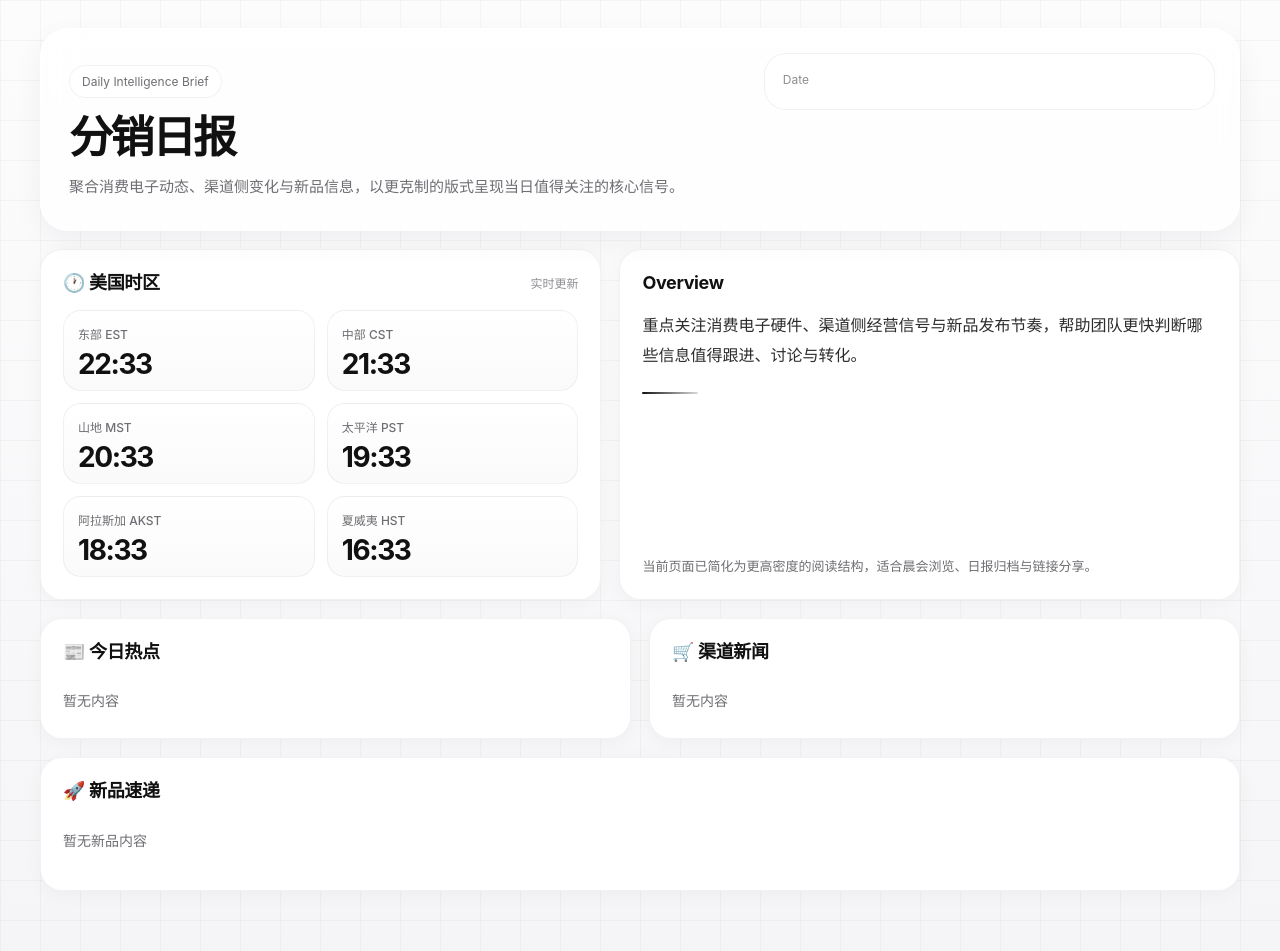
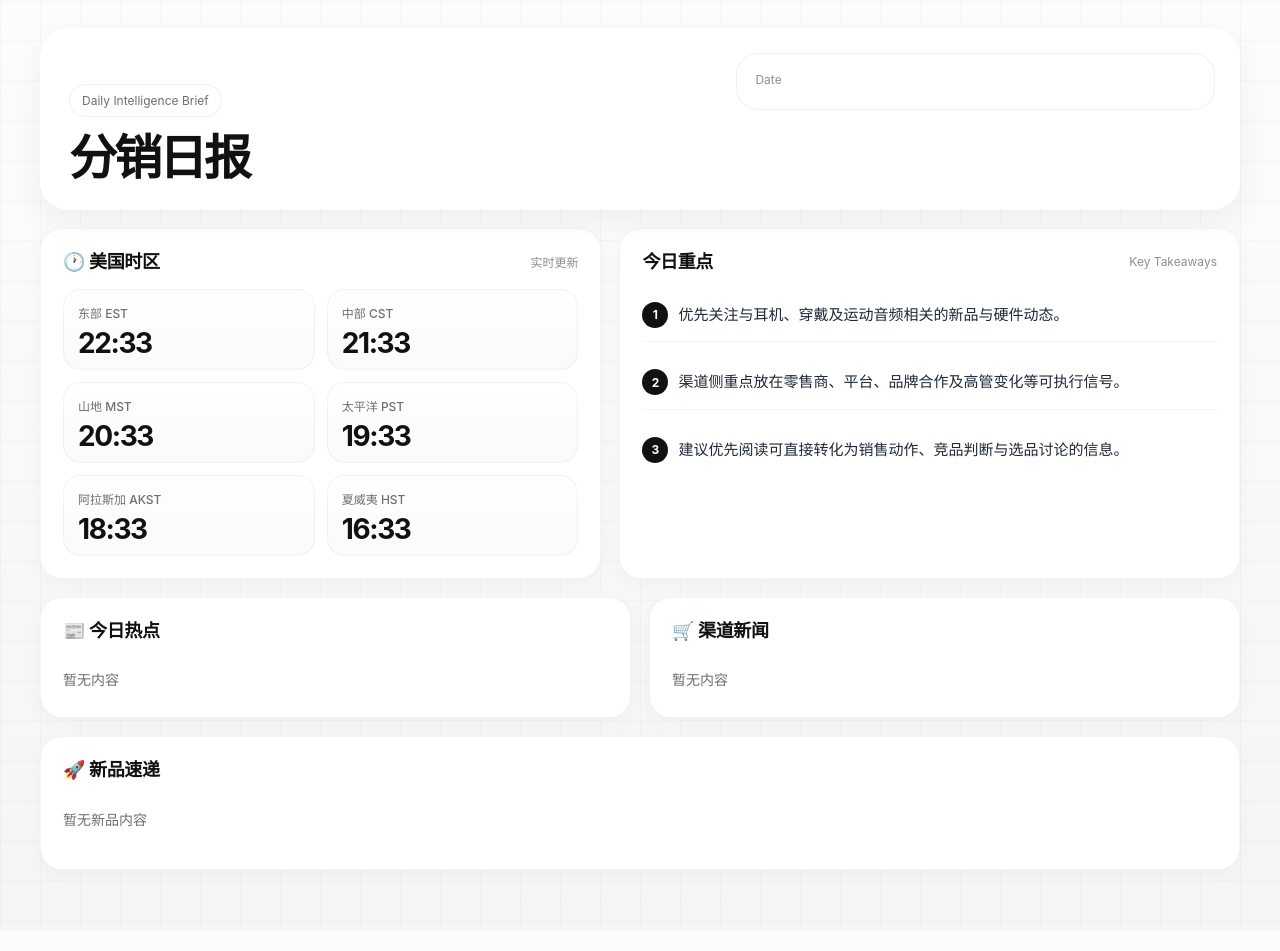
Before and after one commit to iven649/daily-report, a Python web app: template templates/index.html.j2 in a window 1280 px wide. After the commit the page ends 930 px from the top, so only its background shows below. Run offline with Jinja, Linux system fonts and the light colour scheme; the template is opened without the code that fills it, so the values that code supplies are empty.

Commit message:
Update index.html.j2

```diff
--- a/templates/index.html.j2
+++ b/templates/index.html.j2
@@ -7,21 +7,20 @@
   <style>
     :root {
       --bg: #f5f5f7;
-      --bg-2: #fafafa;
-      --card: rgba(255, 255, 255, 0.78);
+      --card: rgba(255, 255, 255, 0.86);
       --card-solid: #ffffff;
       --text: #111111;
       --muted: #6e6e73;
       --muted-2: #8e8e93;
-      --line: rgba(17, 17, 17, 0.08);
-      --line-soft: rgba(17, 17, 17, 0.05);
+      --line: rgba(17, 17, 17, 0.07);
+      --line-soft: rgba(17, 17, 17, 0.045);
       --shadow: 0 10px 30px rgba(15, 23, 42, 0.05);
       --shadow-soft: 0 4px 18px rgba(15, 23, 42, 0.035);
       --radius-2xl: 28px;
       --radius-xl: 22px;
       --radius-lg: 18px;
       --radius-md: 14px;
-      --link: #161616;
+      --link: #171717;
       --link-hover: #4b5563;
       --accent: #111111;
     }
@@ -35,8 +34,8 @@
       padding: 0;
       color: var(--text);
       background:
-        linear-gradient(to right, rgba(17,17,17,0.03) 1px, transparent 1px),
-        linear-gradient(to bottom, rgba(17,17,17,0.03) 1px, transparent 1px),
+        linear-gradient(to right, rgba(17,17,17,0.025) 1px, transparent 1px),
+        linear-gradient(to bottom, rgba(17,17,17,0.025) 1px, transparent 1px),
         linear-gradient(180deg, #fcfcfd 0%, #f5f5f7 100%);
       background-size: 40px 40px, 40px 40px, auto;
       font-family: -apple-system, BlinkMacSystemFont, "SF Pro Display", "Segoe UI",
@@ -74,14 +73,18 @@
 
     .hero {
       display: grid;
-      grid-template-columns: 1.2fr 0.8fr;
-      gap: 22px;
+      grid-template-columns: 1.15fr 0.85fr;
+      gap: 24px;
       padding: 24px;
       margin-bottom: 18px;
     }
 
     .hero-main {
-      padding: 12px 8px 6px 4px;
+      padding: 12px 6px 4px 4px;
+      min-height: 132px;
+      display: flex;
+      flex-direction: column;
+      justify-content: flex-end;
     }
 
     .eyebrow {
@@ -95,28 +98,21 @@
       font-size: 12px;
       color: var(--muted);
       margin-bottom: 18px;
+      width: fit-content;
     }
 
     .hero-title {
       margin: 0;
-      font-size: 44px;
-      line-height: 0.98;
-      letter-spacing: -0.06em;
-      font-weight: 720;
-    }
-
-    .hero-sub {
-      margin-top: 14px;
-      max-width: 640px;
-      font-size: 15px;
-      line-height: 1.8;
-      color: var(--muted);
+      font-size: 48px;
+      line-height: 0.96;
+      letter-spacing: -0.065em;
+      font-weight: 740;
     }
 
     .hero-side {
       display: flex;
       flex-direction: column;
-      gap: 16px;
+      gap: 14px;
       justify-content: space-between;
     }
 
@@ -169,10 +165,11 @@
       grid-template-columns: 0.95fr 1.05fr;
       gap: 18px;
       margin-bottom: 18px;
-      align-items: start;
+      align-items: stretch;
     }
 
-    .timezone-card {
+    .timezone-card,
+    .takeaways-card {
       padding: 22px;
       min-height: 100%;
     }
@@ -225,34 +222,47 @@
       letter-spacing: -0.05em;
     }
 
-    .intro-card {
-      padding: 22px;
-      min-height: 100%;
+    .takeaways-list {
       display: flex;
       flex-direction: column;
-      justify-content: space-between;
+      gap: 14px;
+      margin: 0;
+      padding: 0;
+      list-style: none;
     }
 
-    .intro-text {
-      margin: 0;
-      font-size: 16px;
-      line-height: 1.9;
-      color: #2c2c2e;
-      max-width: 560px;
+    .takeaway-item {
+      display: grid;
+      grid-template-columns: 26px 1fr;
+      gap: 10px;
+      align-items: start;
+      padding: 12px 0;
+      border-bottom: 1px solid var(--line-soft);
     }
 
-    .intro-divider {
-      width: 56px;
-      height: 2px;
-      background: linear-gradient(90deg, #111111 0%, rgba(17,17,17,0.15) 100%);
-      border-radius: 999px;
-      margin: 22px 0 18px;
+    .takeaway-item:last-child {
+      border-bottom: none;
+      padding-bottom: 0;
     }
 
-    .intro-note {
-      font-size: 13px;
-      color: var(--muted);
-      line-height: 1.7;
+    .takeaway-index {
+      width: 26px;
+      height: 26px;
+      border-radius: 999px;
+      background: #111111;
+      color: #ffffff;
+      display: flex;
+      align-items: center;
+      justify-content: center;
+      font-size: 12px;
+      font-weight: 700;
+      margin-top: 1px;
+    }
+
+    .takeaway-text {
+      font-size: 15px;
+      line-height: 1.9;
+      color: #1f2937;
     }
 
     .news-grid {
@@ -320,12 +330,12 @@
     .product-card {
       display: flex;
       flex-direction: column;
-      min-height: 255px;
+      min-height: 252px;
       padding: 18px;
       border-radius: var(--radius-xl);
       border: 1px solid var(--line-soft);
       background:
-        radial-gradient(circle at top right, rgba(17,17,17,0.035) 0%, transparent 36%),
+        radial-gradient(circle at top right, rgba(17,17,17,0.03) 0%, transparent 36%),
         linear-gradient(180deg, #ffffff 0%, #fcfcfc 100%);
       transition: transform 0.16s ease, box-shadow 0.16s ease, border-color 0.16s ease;
     }
@@ -395,11 +405,7 @@
       }
 
       .hero-title {
-        font-size: 38px;
-      }
-
-      .timezone-grid {
-        grid-template-columns: 1fr 1fr 1fr;
+        font-size: 40px;
       }
     }
 
@@ -410,14 +416,14 @@
 
       .hero,
       .timezone-card,
-      .intro-card,
+      .takeaways-card,
       .news-card,
       .products-card {
         padding: 18px;
       }
 
       .hero-title {
-        font-size: 30px;
+        font-size: 32px;
       }
 
       .timezone-grid,
@@ -453,9 +459,6 @@
           <span>Daily Intelligence Brief</span>
         </div>
         <h1 class="hero-title">分销日报</h1>
-        <div class="hero-sub">
-          聚合消费电子动态、渠道侧变化与新品信息，以更克制的版式呈现当日值得关注的核心信号。
-        </div>
       </div>
 
       <div class="hero-side">
@@ -511,19 +514,26 @@
         </div>
       </div>
 
-      <div class="section-card intro-card">
-        <div>
-          <div class="section-head">
-            <h2 class="section-title">Overview</h2>
-          </div>
-          <p class="intro-text">
-            重点关注消费电子硬件、渠道侧经营信号与新品发布节奏，帮助团队更快判断哪些信息值得跟进、讨论与转化。
-          </p>
-          <div class="intro-divider"></div>
+      <div class="section-card takeaways-card">
+        <div class="section-head">
+          <h2 class="section-title">今日重点</h2>
+          <div class="section-meta">Key Takeaways</div>
         </div>
-        <div class="intro-note">
-          当前页面已简化为更高密度的阅读结构，适合晨会浏览、日报归档与链接分享。
-        </div>
+
+        <ul class="takeaways-list">
+          <li class="takeaway-item">
+            <div class="takeaway-index">1</div>
+            <div class="takeaway-text">优先关注与耳机、穿戴及运动音频相关的新品与硬件动态。</div>
+          </li>
+          <li class="takeaway-item">
+            <div class="takeaway-index">2</div>
+            <div class="takeaway-text">渠道侧重点放在零售商、平台、品牌合作及高管变化等可执行信号。</div>
+          </li>
+          <li class="takeaway-item">
+            <div class="takeaway-index">3</div>
+            <div class="takeaway-text">建议优先阅读可直接转化为销售动作、竞品判断与选品讨论的信息。</div>
+          </li>
+        </ul>
       </div>
     </div>
 
```
